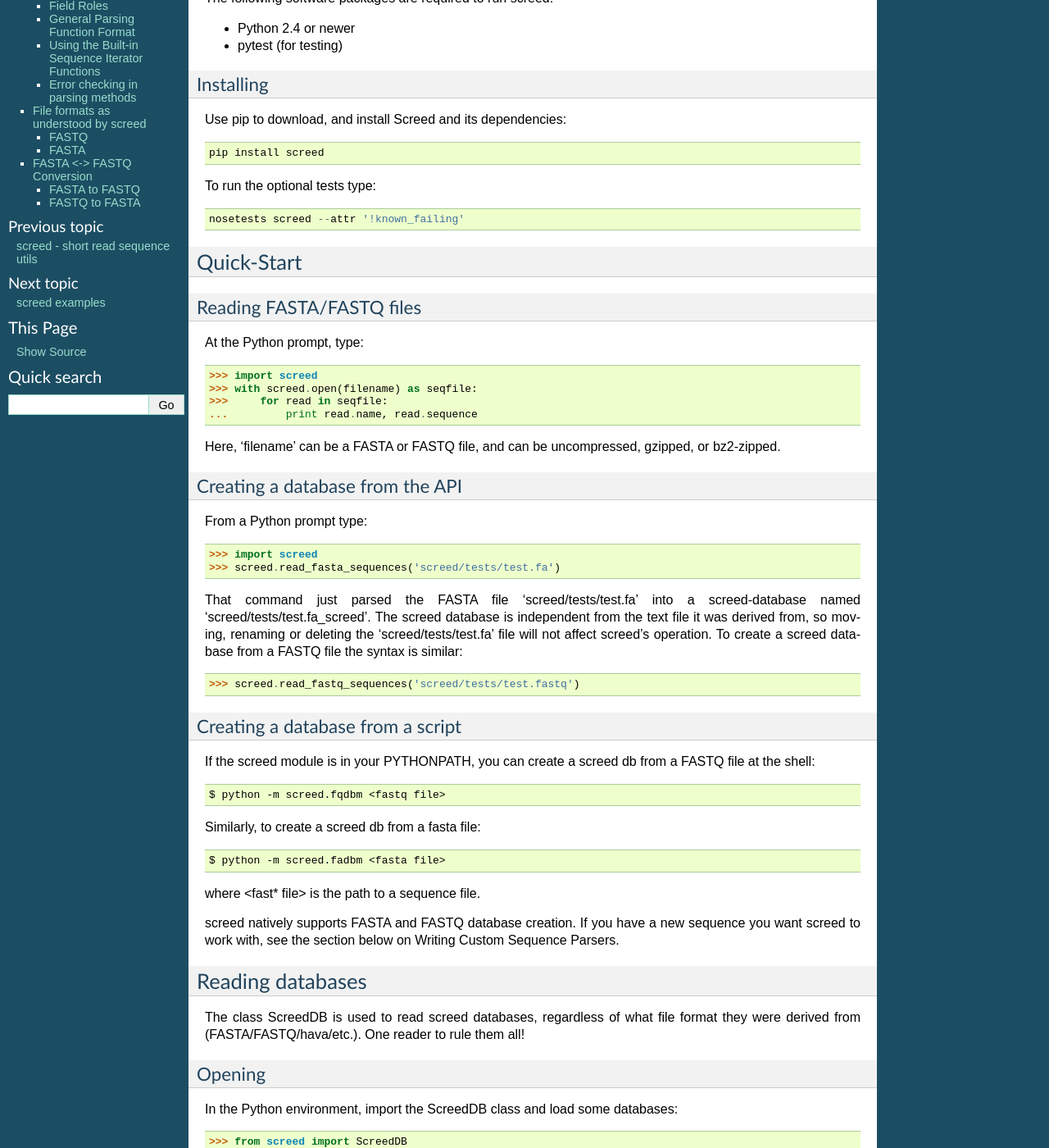
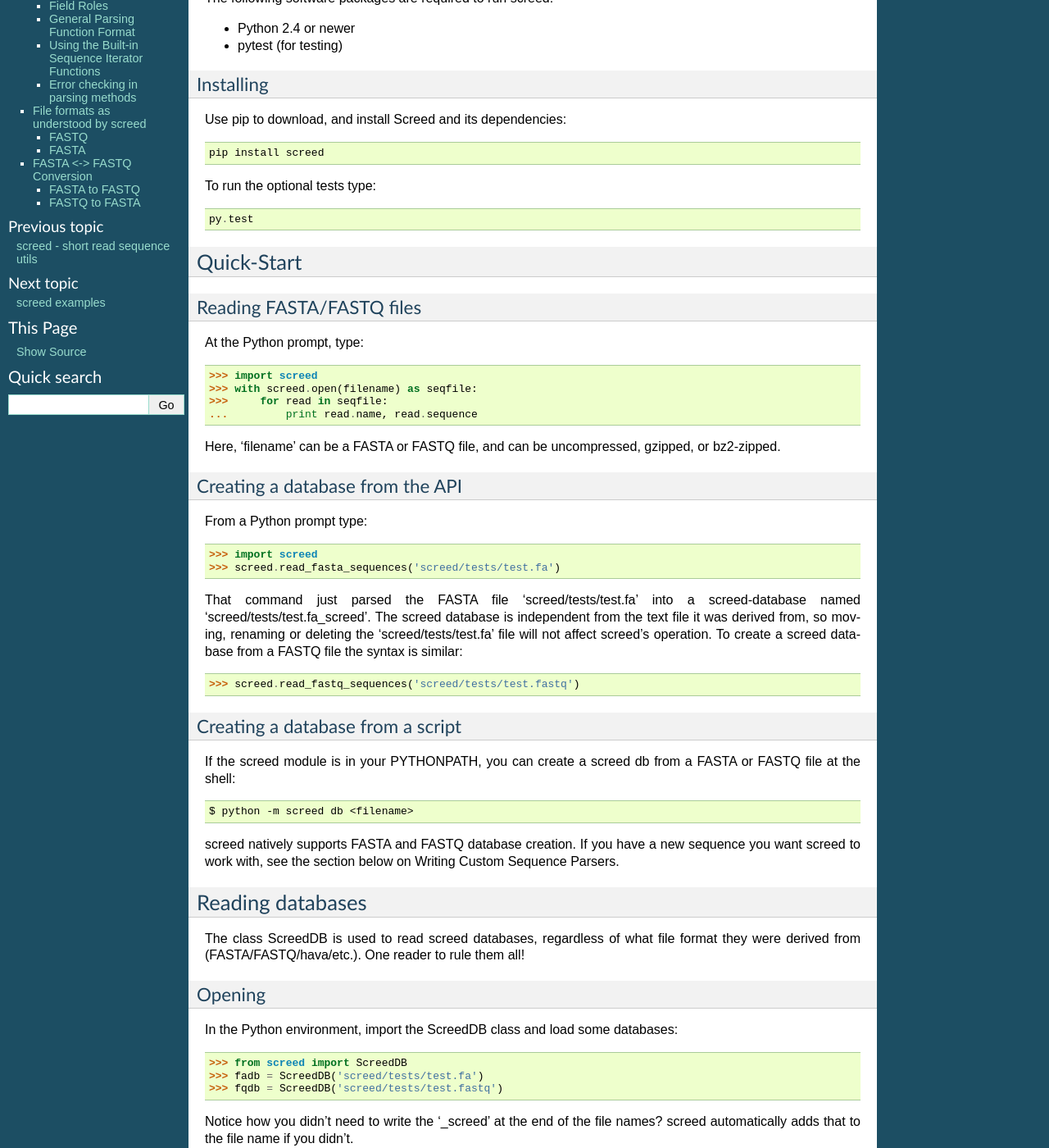
Before and after one commit to dib-lab/screed, a Sphinx documentation site: the page built from doc/screed.rst, in a window 1280 px wide and 1400 px high, scrolled down 411 px. Shown: the whole window at 82% size. Built offline with Sphinx 7.4.7, drawn with Linux system fonts in a browser that asks for light colours; some of the changed text lies outside the part shown.

Commit message:
update docs

```diff
--- a/doc/screed.rst
+++ b/doc/screed.rst
@@ -35,7 +35,7 @@
 
 To run the optional tests type::
 
-    nosetests screed --attr '!known_failing'
+    py.test
 
 Quick-Start
 ===========
@@ -74,15 +74,9 @@
 ---------------------------------
 
 If the screed module is in your PYTHONPATH, you can create a screed db from
-a FASTQ file at the shell::
+a FASTA or FASTQ file at the shell::
 
-    $ python -m screed.fqdbm <fastq file>
-
-Similarly, to create a screed db from a fasta file::
-
-    $ python -m screed.fadbm <fasta file>
-
-where <fast* file> is the path to a sequence file.
+    $ python -m screed db <filename>
 
 screed natively supports FASTA and FASTQ database creation. If you
 have a new sequence you want screed to work with, see the section
@@ -435,7 +427,7 @@
 argument. There is also a shell interface if the screed module is in
 your PYTHONPATH::
 
-    $ python -m screed.dump_to_fastq <path to fasta db> <converted fastq file>
+    $ python -m screed dump_to_fastq <path to fasta db> [ <converted fastq file> ]
 
 The FASTA name attribute is directly dumped from the file. The
 sequence attribute is also dumped pretty much directly, but is line
@@ -464,7 +456,7 @@
 argument. Like the ToFastq function before, there is a shell interface
 to ToFasta if the screed module is in your PYTHONPATH::
 
-    $ python -m screed.dump_to_fasta <path to fastq db> <converted fasta file>
+    $ python -m screed dump_to_fasta <path to fastq db> [ <converted fasta file> ]
 
 As above, the name and sequence attributes are directly dumped from
 the FASTQ database to the FASTA file with the sequence line wrapping
```
Also changed, not shown: other parts of doc/screed.rst (+0 -2 lines).
